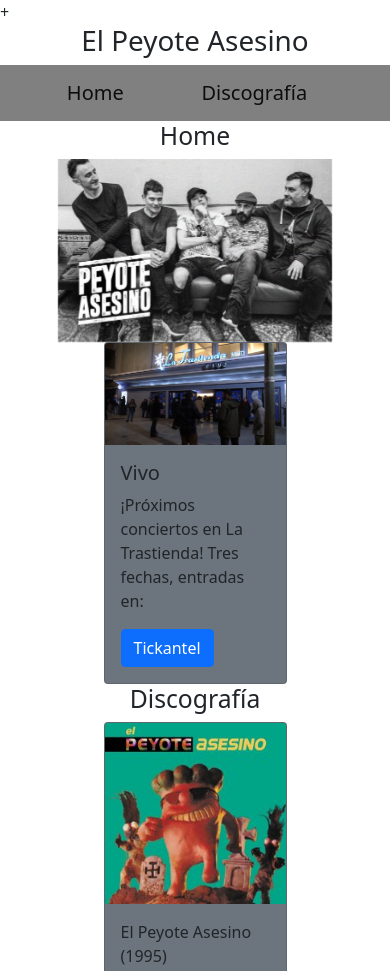
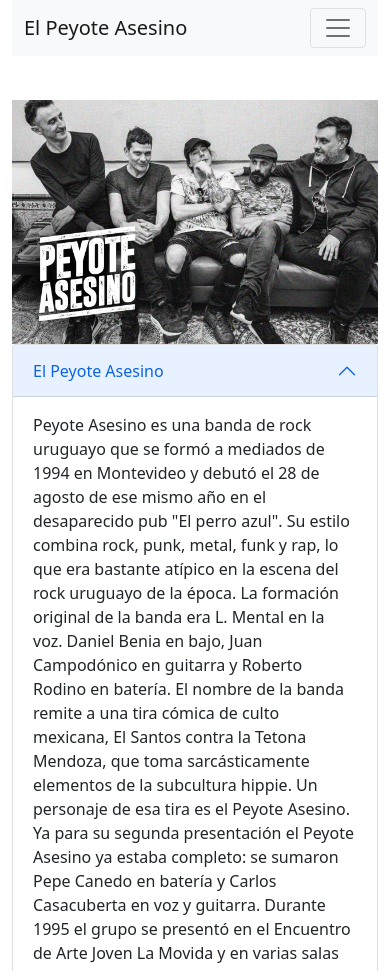
Before and after one commit to ffloresbalaguer/proyecto-coderhouse, a website: page index.html in a window 390 px wide. Shown: the top 971 px of the page. Drawn offline with nearby package versions, Linux system fonts and the light colour scheme.

Commit message:
3era Entrega primera versión

```diff
--- a/index.html
+++ b/index.html
@@ -20,109 +20,95 @@
     <link rel="stylesheet" href="https://cdnjs.cloudflare.com/ajax/libs/animate.css/4.1.1/animate.min.css"/>
     <!-- Fin Animate -->
 
-    <!-- meta / description -->
-    <meta name="description" content="Peyote Asesino es una banda de rock uruguayo que se formó a mediados de 1994 en Montevideo.">+
-    <!-- Fin meta / description -->
+    <!-- Meta / Description -->
+    <meta name="description" content="Peyote Asesino es una banda de rock uruguayo que se formó a mediados de 1994 en Montevideo.">
+    <!-- Fin Meta / Description -->
 
-    <!-- meta / kw -->
+    <!-- Meta / kws -->
     <meta name="keywords" content="Rock, Rock Uruguayo, Hip, Hop, Peyote, Peyote Asesino, El Peyote Asesino, Fernando Santullo, Juan Campodónico, PP Canedo, Carlos Casacuberta, Daniel Benia, Terraja">
 
 
 </head>
 <body>
+    <!-- Navbar -->
+    <section class="container-fluid fixed-top">
+        <nav class="navbar navbar-expand-lg navbar-light bg-light">
+            <div class="container-fluid">
+              <a class="navbar-brand" href="#">El Peyote Asesino</a>
+              <button class="navbar-toggler" type="button" data-bs-toggle="collapse" data-bs-target="#navbarNavAltMarkup" aria-controls="navbarNavAltMarkup" aria-expanded="false" aria-label="Toggle navigation">
+                <span class="navbar-toggler-icon"></span>
+              </button>
+              <div class="collapse navbar-collapse" id="navbarNavAltMarkup">
+                <div class="navbar-nav">
+                  <a class="nav-link" href="#">Discografía</a>
+                  <a class="nav-link" href="#">Galería</a>
+                  <a class="nav-link">Tienda</a>
+                </div>
+              </div>
+            </div>
+          </nav>
+    </section>
+    <!-- Fin Navbar-->
 
+    <!-- Grid -->
+    <main class="container-fluid">
+        <!-- Portada-->
+        <section class="row">
+            <div class="col">
+                <img src="media/peyotecouch.jpg" alt="Integrantes sentados en sillón">
+            </div>
+        </section>
+        <!-- Fin Portada-->
 
+        <!-- Historia -->
+        <section class="accordion" id="accordionExample">
+            <div class="accordion-item">
+              <h2 class="accordion-header" id="headingOne">
+                <button class="accordion-button" type="button" data-bs-toggle="collapse" data-bs-target="#collapseOne" aria-expanded="true" aria-controls="collapseOne">
+                  El Peyote Asesino
+                </button>
+              </h2>
+              <div id="collapseOne" class="accordion-collapse collapse show" aria-labelledby="headingOne" data-bs-parent="#accordionExample">
+                <div class="accordion-body">
+                    Peyote Asesino es una banda de rock uruguayo que se formó a mediados de 1994 en Montevideo y debutó el 28 de agosto de ese mismo año en el desaparecido pub "El perro azul". Su estilo combina rock, punk, metal, funk y rap, lo que era bastante atípico en la escena del rock uruguayo de la época. La formación original de la banda era L. Mental en la voz. Daniel Benia en bajo, Juan Campodónico en guitarra y Roberto Rodino en batería.
 
+                    El nombre de la banda remite a una tira cómica de culto mexicana, El Santos contra la Tetona Mendoza, que toma sarcásticamente elementos de la subcultura hippie. Un personaje de esa tira es el Peyote Asesino.
 
+                    Ya para su segunda presentación el Peyote Asesino ya estaba completo: se sumaron Pepe Canedo en batería y Carlos Casacuberta en voz y guitarra. Durante 1995 el grupo se presentó en el Encuentro de Arte Joven La Movida y en varias salas del circuito underground montevideano. Su sonido nada convencional, sus letras corrosivas e irreverentes, algunos mexicanismos y guitarras distorsionadas formaron parte del cóctel de Peyote. Alguna vez dijeron que hacían "rap blanco", reconociendo la influencia que en sus primeros tiempos tuvieron grupos como los Beastie Boys.
 
+                    En noviembre de 1994 presentan un demo en el concurso "Generación 95" auspiciado por "Rock de primera" (suplemento del diario "Últimas Noticias"), "Control remoto" (programa de rock de Canal 10 TV) y X FM 100.3, siendo declarados ganadores por el jurado del mismo. El premio: horas de estudio para poder grabar un disco. Esto les abrió la posibilidad de realizar su primer álbum, que sería grabado entre los meses de julio a octubre de 1995 en el Estudio del Cordón.
 
+                    En diciembre de 1995 lanzan su primer CD por el sello Orfeo, "El Peyote Asesino". La producción fue del integrante de Plátano Macho, Gabriel Casacuberta (hermano de Carlos). El disco era fuerte, compacto, y sonaba muy bien a pesar de las limitaciones técnicas con las que fue producido. Temas como L. Mental y Satisfaction (el tema de los Rolling Stones en una versión de los brasileños De Falla) tuvieron bastante difusión en la radio. En vivo el Peyote convencía todavía más, con recitales duros y prolijos. El lanzamiento del disco homónimo fue durante ese mismo mes de diciembre en la disco Enterprise y convocó a cientos de fans.
 
-    <section class="container">
-        <div class="row">
-            <div class="col">
-                <p class="h1 d-flex justify-content-center">El Peyote Asesino</p>
+                    El disco tuvo muy buena repercusión y llegó a vender más de mil copias, todo un récord para él rock local en aquel entonces. Mientras tanto, el grupo multiplicaba sus actividades en vivo, tocando con diversas bandas locales.
+
+                    En enero de 1996 El Peyote Asesino fue votado por los lectores de "Rock de primera", con un significativo margen, "Grupo revelación de rock nacional en 1995". La banda realiza su primer video, eligiendo como primer corte el tema "L. Mental", siendo difundido en distintos canales de TV abierta y cable. En junio, el tema "El peyote asesino" ingresa en la lista de los 10 mejores en X FM llegando al puesto número 1 el 18 de junio, donde se mantiene durante dos semanas.
+
+                    En agosto se presentan por primera vez en Buenos Aires, Argentina, en el Centro Cultural Rojas, en el ciclo llamado Molotov, junto a la banda argentina Tintoreros.
+                    También en 1996 entran en contacto con Gustavo Santaolalla (quien recibiera el disco de Peyote de manos de Alfonso Carbone, A&R de Orfeo), con quien producirían Terraja, su segundo y ultimo disco a la fecha.
+
+                    En marzo de 1997 se presentan en el Teatro de Verano de Montevideo, abriendo el show de Illya Kuryaki and the Valderramas tocando ante más de tres mil personas. El video LMental comienza a ser difundido en MTV Latino. Y en la presentación en el festival Rock De Acá (abril de 1997), quedó demostrado que era una de las bandas con más hinchada. En junio participan en "5 horas de rock" junto a Tercera Piedra, Tintoreros (Argentina), La Vela Puerca, Trotsky Vengarán y Los Buitres.
+
+                    A partir de allí, El Peyote se mete a grabar demos, ensayar preparando su segundo CD. Tras meses de pre-producción en el estudio del Peyote en Villa Española, en septiembre del 97 partieron hacia Los Ángeles.
+
+                    Las bases se grabaron en el estudio Can Am (donde se grabaron discos de Dr Dre. Snoop Doggie Dog y el Appetite for Destruction de Guns and Roses entre otros) y las voces y guitarras en el estudio de Gustavo Santaolalla y Anibal Kerpel. El disco fue grabado por Tony Peluso y producido por Gustavo Santaolalla junto a Kerpel.
+
+                    Terminada la grabación el Peyote se embarcó en una gira que los llevó a México junto a bandas como Molotov, Delinquent Habits y Control Machete. El disco Terraja fue editado a finales de agosto de 1998 además de Uruguay, en Argentina, México, Estados Unidos y Puerto Rico. La música de la banda cubre en ese álbum un amplio espectro de géneros e influencias, pasando por el hip-hop, el hardcore, el funk, la música electrónica, el metal y el soul, alcanzando géneros sudamericanos como el tango, el candombe y la milonga.
+
+                    A su vuelta a Uruguay, presentan Terraja en el legendario recinto rockero La Factoría  (Agraciada y Suárez) y tocan casi todos los fines de semana en el pub Laskina. En octubre de 1998 tocan en Argentina con Molotov, Bersuit Vergarabat y Árbol, recibiendo críticas muy positivas. En ese mismo mes, tocan nuevamente en el Teatro de Verano de Montevideo junto con Molotov y Plátano Macho.
+
+                    En mayo de 1999, tras tocar un par de fechas en Chile, la banda decide entrar en un impasse que resultaría en su disolución. El 22 de marzo de 2009, a 10 años de su separación, la agrupación se presenta en el festival Pilsen Rock. Las presentaciones continuaron el 4 y 5 de noviembre de 2009 en el Teatro de Verano de Montevideo.
+                </div>
+              </div>
             </div>
-        </div>
-        <div class="row">
-            <nav class="col navbar sticky-top navbar-light">
-                <div class="container-fluid d-flex justify-content-around">
-                  <a class="navbar-brand" href="#Home">Home</a>
-                  <a class="navbar-brand" href="#Discografía">Discografía</a>
-                </div>
-              </nav>
-        </div>
-        <div class="row">
-            <div class="col">
-              <p id="Home" class="h2 d-flex justify-content-center">Home</p>
-            </div>
-        </div>
-        <div class="row">
-            <div class="col d-flex justify-content-center animate__animated animate__backInDown">
-                <img class="w-75 h-auto" src="media/peyotecouch.jpg" alt="Peyote Integrantes Sillón">
-            </div>
-        </div>
-        <div class="row">
-            <div class="col d-flex justify-content-center animate__animated animate__backInUp">
-                <div class="card w-50 h-auto bg-secondary" style="width: 18rem;">
-                    <img src="media/latrastienda1.jpg" class="card-img-top" alt="Foto Fachada Trastienda Club">
-                    <div class="card-body">
-                      <h5 class="card-title">Vivo</h5>
-                      <p class="card-text">¡Próximos conciertos en La Trastienda! Tres fechas, entradas en:</p>
-                      <a href="https://tickantel.com.uy/inicio/?0" class="btn btn-primary">Tickantel</a>
-                    </div>
-                  </div>
-            </div>
-        </div>
-        <div class="row">
-            <div class="col">
-                <p id="Discografía" class="h2 d-flex justify-content-center">Discografía</p>
-            </div>
-        </div>
-        <div class="row">
-            <div class="col d-flex justify-content-center">
-                <div class="card w-50 h-auto bg-secondary" style="width: 18rem;">
-                    <img src="media/rsz_peyote1.jpg" class="card-img-top" alt="Foto Cover Primer Disco Peyote">
-                    <div class="card-body">
-                      <p class="card-text">El Peyote Asesino (1995)</p>
-                    </div>
-                  </div>
-            </div>
-        </div>
-        <div class="row">
-            <div class="col d-flex justify-content-center">
-                <div class="card w-50 h-auto bg-secondary" style="width: 18rem;">
-                    <img src="media/rsz_1peyote2.png" class="card-img-top" alt="Foto Cover Segundo Disco Peyote">
-                    <div class="card-body">
-                      <p class="card-text">Terraja (1998)</p>
-                    </div>
-                  </div>
-            </div>
-        </div>
-        <div class="row">
-            <div class="col d-flex justify-content-center">
-                <div class="card w-50 h-auto bg-secondary" style="width: 18rem;">
-                    <img src="media/rsz_1peyote3.jpg" class="card-img-top" alt="Foto Cover Tercer Disco Peyote">
-                    <div class="card-body">
-                      <p class="card-text">Serial (2021)</p>
-                    </div>
-                  </div>
-            </div>
-        </div>
-    </section>
+        </section>
+        <!-- Fin Historia -->
 
+    </main>
 
-
-
-
-
-
-
-
-
-
-    <!--JS-->
+    <!-- JS -->
     <script src="https://cdn.jsdelivr.net/npm/@popperjs/core@2.10.2/dist/umd/popper.min.js" integrity="sha384-7+zCNj/IqJ95wo16oMtfsKbZ9ccEh31eOz1HGyDuCQ6wgnyJNSYdrPa03rtR1zdB" crossorigin="anonymous"></script>
     <script src="https://cdn.jsdelivr.net/npm/bootstrap@5.1.3/dist/js/bootstrap.min.js" integrity="sha384-QJHtvGhmr9XOIpI6YVutG+2QOK9T+ZnN4kzFN1RtK3zEFEIsxhlmWl5/YESvpZ13" crossorigin="anonymous"></script>
-    <!--Fin JS-->
+    <!-- Fin JS -->
 </body>
 </html>
--- a/scss/base/_extend.scss
+++ b/scss/base/_extend.scss
@@ -1,4 +1,4 @@
-%sizing {
+%imagesizing {
     width: 100%;
     height: auto;
 }
--- a/scss/base/_images.scss
+++ /dev/null
@@ -1,5 +0,0 @@
-@import '_extend.scss';
-
-.card-img-top {
-    @extend %sizing
-}
--- a/scss/base/_maps.scss
+++ /dev/null
@@ -1,3 +0,0 @@
-$navbar: (
-    bg-navbar: grey,
-)
--- a/scss/base/_mixins.scss
+++ /dev/null
@@ -1,3 +0,0 @@
-@mixin decoration {
-    text-decoration: none;
-}
--- /dev/null
+++ b/scss/components/_images.scss
@@ -0,0 +1,5 @@
+@import '../base/extend';
+
+img {
+    @extend %imagesizing
+}
--- a/scss/components/navbar.scss
+++ /dev/null
@@ -1,6 +0,0 @@
-@import '../base/maps';
-@import '../base/mixins';
-
-nav { background-color: map-get($navbar, bg-navbar);
-    @include decoration;
-}
--- a/scss/style.scss
+++ b/scss/style.scss
@@ -1,8 +1,8 @@
 @import 'base/maps';
 @import 'base/extend';
-@import 'base/images';
 @import 'base/mixins';
+@import 'components/images';
 
-nav {
-    background-color: map-get($navbar, bg-navbar);
+main {
+    margin-top: 100px;
 }
```
Also changed, not shown: css/style.css.
